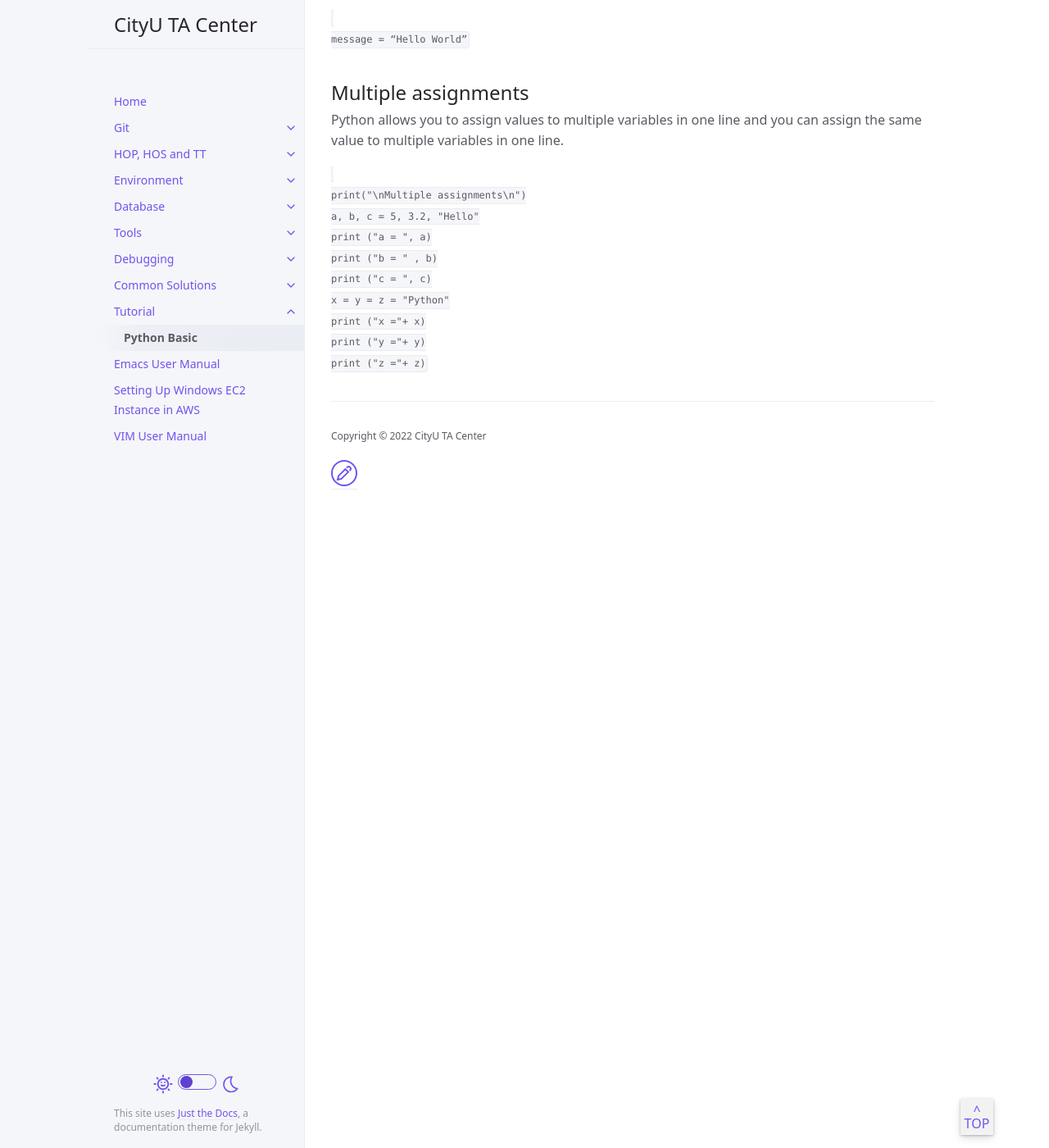
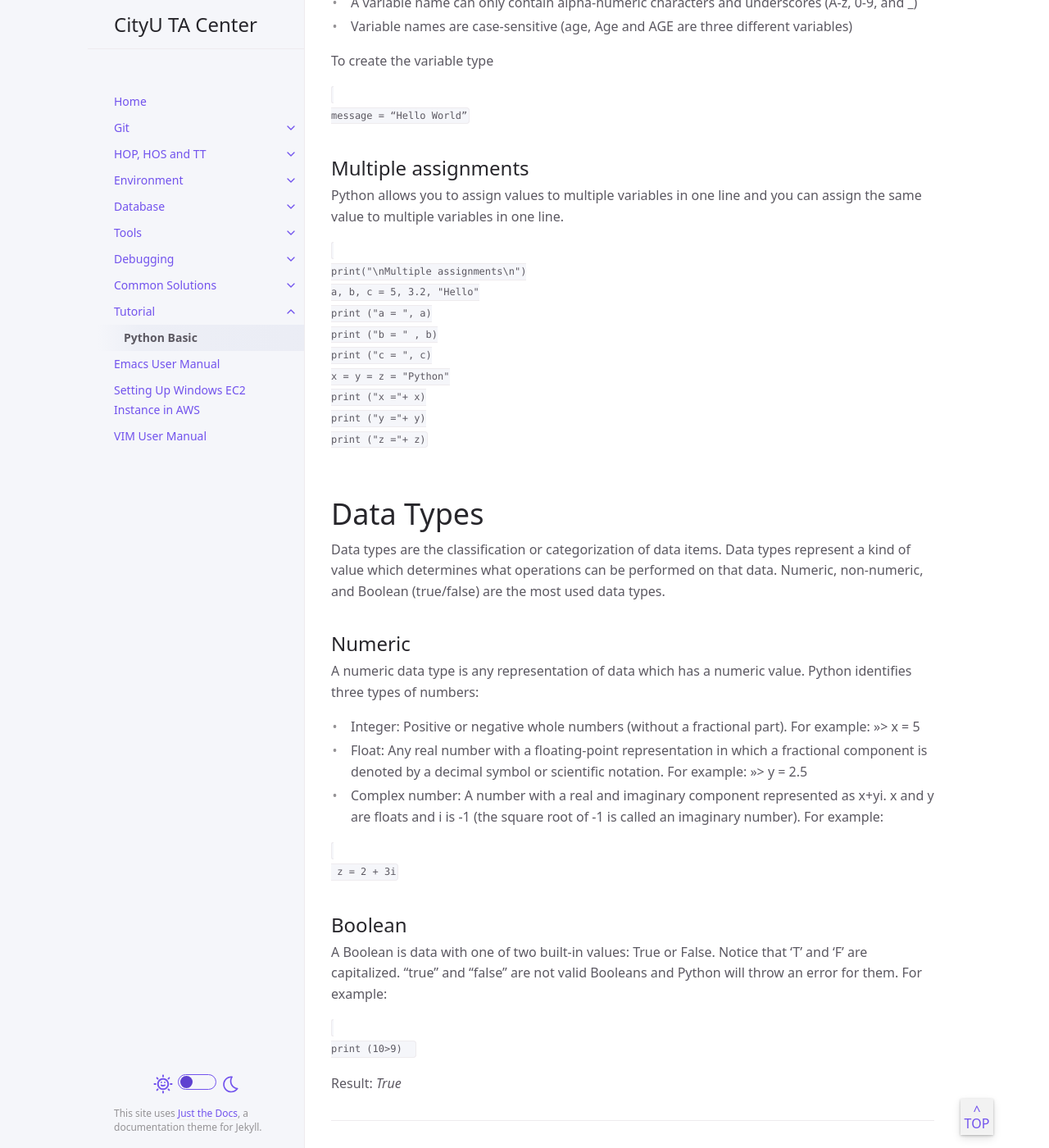
Before and after one commit to thomasthaddeus/cityuseattle.github.io, a Jekyll site: the page built from docs/tutorial/Python_Basic.md, in a window 1280 px wide and 1400 px high, scrolled down 726 px. Shown: the whole window at 82% size. Built offline with Jekyll 4.4.1, drawn with Linux system fonts in a browser that asks for light colours; some of the changed text lies outside the part shown.

Commit message:
Python_Basic.md

```diff
--- a/docs/tutorial/Python_Basic.md
+++ b/docs/tutorial/Python_Basic.md
@@ -42,3 +42,23 @@ print ("x ="+ x)
 print ("y ="+ y)
 print ("z ="+ z)
 </code></pre>
+
+# Data Types
+Data types are the classification or categorization of data items. Data types represent a kind of value which determines what operations can be performed on that data. Numeric, non-numeric, and Boolean (true/false) are the most used data types.
+
+## Numeric
+A numeric data type is any representation of data which has a numeric value. Python identifies three types of numbers:
+* Integer: Positive or negative whole numbers (without a fractional part). For example: >>> x = 5
+* Float: Any real number with a floating-point representation in which a fractional component is denoted by a decimal symbol or scientific notation. For example: >>> y = 2.5
+* Complex number: A number with a real and imaginary component represented as x+yi. x and y are floats and i is -1 (the square root of -1 is called an imaginary number). For example:
+ <pre><code>
+ z = 2 + 3i
+</code></pre>
+
+## Boolean
+
+A Boolean is data with one of two built-in values: True or False. Notice that 'T' and 'F' are capitalized. “true” and “false” are not valid Booleans and Python will throw an error for them. For example:
+ <pre><code>
+print (10>9)
+</code></pre>
+Result: *True*
```
